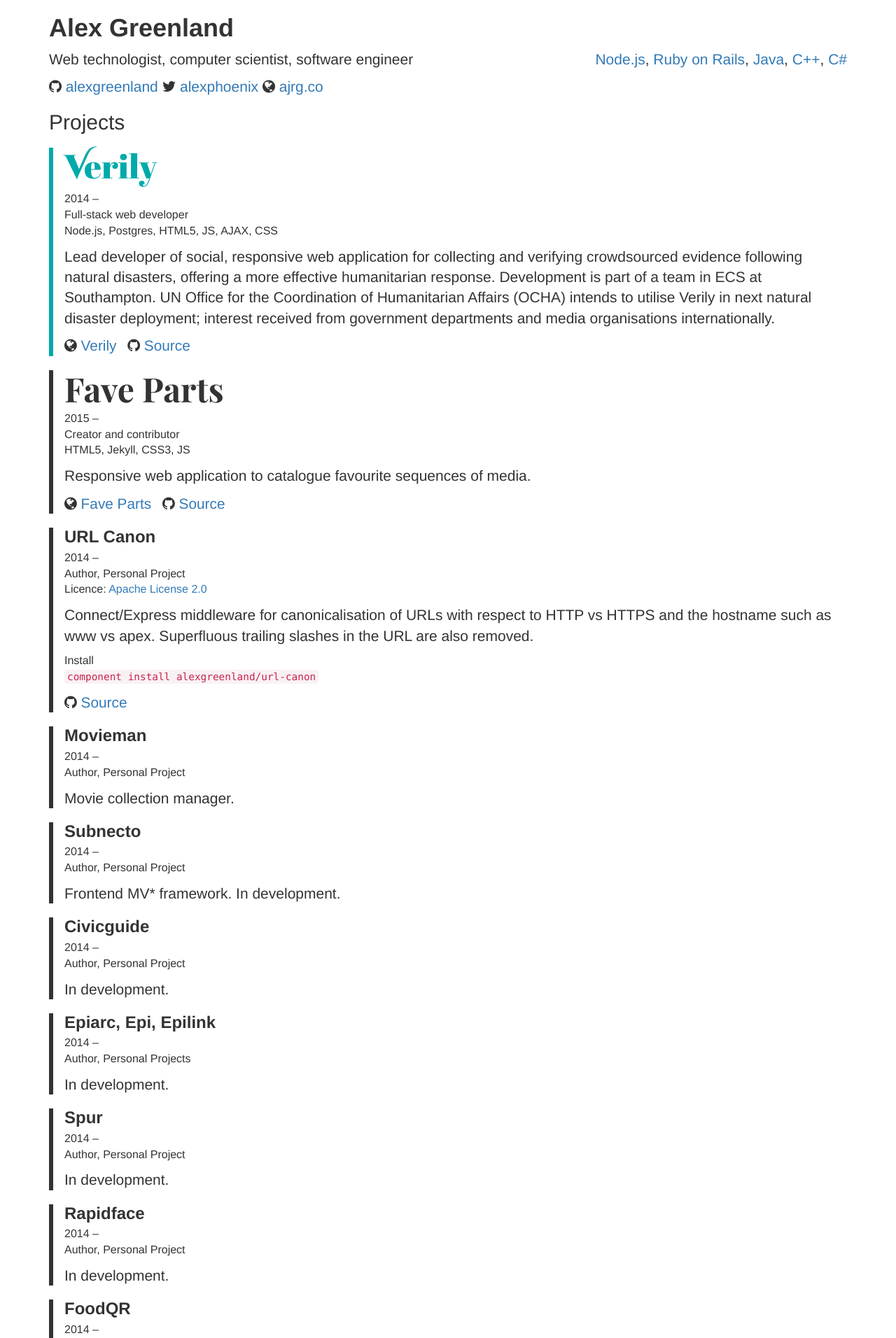
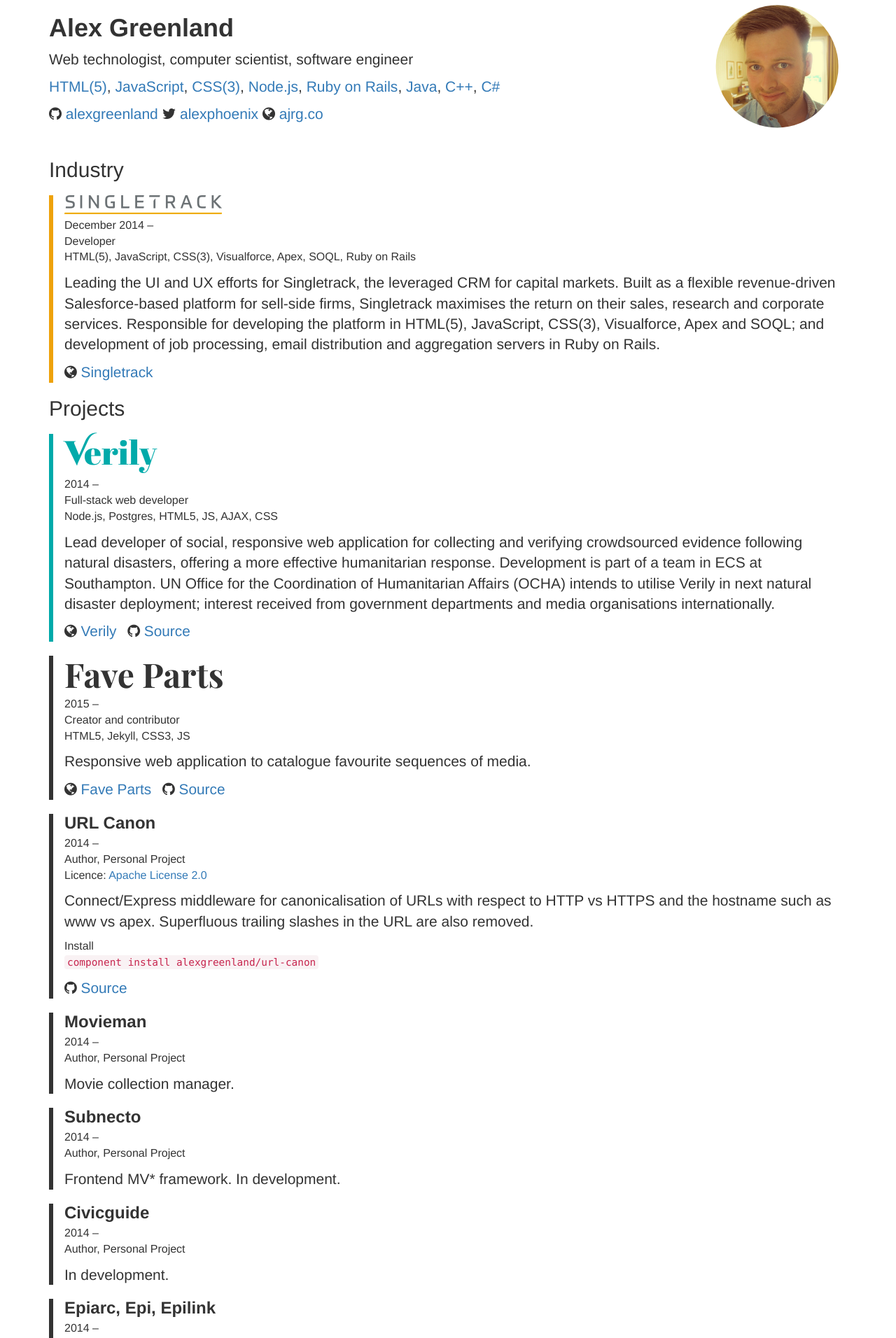
Before and after one commit to alexgreenland/alexgreenland.github.io, a Jekyll site: the page built from index.html, in a window 1280 px wide. Shown: the top 1912 px of the page at 70% size. Built offline with Jekyll 4.4.1, drawn with Linux system fonts in a browser that asks for light colours; nearby versions of some CDN libraries; some web fonts are replaced; Markdown is read by kramdown in place of the engine named in the settings.

Commit message:
Design updates

```diff
--- a/_config.yml
+++ b/_config.yml
@@ -1,6 +1,6 @@
 name: Alex Greenland
 markdown: redcarpet
-pygments: true
+highlighter: pygments
 
 # Server
 host: localhost
--- a/_layouts/default.html
+++ b/_layouts/default.html
@@ -7,16 +7,16 @@
         <meta name="viewport" content="width=device-width, initial-scale=1.0">
 
         <!-- Latest compiled and minified CSS -->
-        <link rel="stylesheet" href="//maxcdn.bootstrapcdn.com/bootstrap/3.2.0/css/bootstrap.min.css">
+        <link rel="stylesheet" href="//maxcdn.bootstrapcdn.com/bootstrap/3.3.5/css/bootstrap.min.css">
 
         <!--<script src="//code.jquery.com/jquery-1.11.1.min.js"></script>-->
 
         <link href="//fonts.googleapis.com/css?family=News+Cycle:400,700|Abril+Fatface|Playfair+Display:400,700,900|Cinzel+Decorative:900" rel="stylesheet" type="text/css">
 
         <!-- Latest compiled and minified JavaScript -->
-        <!--<script src="//maxcdn.bootstrapcdn.com/bootstrap/3.2.0/js/bootstrap.min.js"></script>-->
+        <!--<script src="//maxcdn.bootstrapcdn.com/bootstrap/3.3.5/js/bootstrap.min.js"></script>-->
 
-        <link href="//maxcdn.bootstrapcdn.com/font-awesome/4.1.0/css/font-awesome.min.css" rel="stylesheet">
+        <link href="//maxcdn.bootstrapcdn.com/font-awesome/4.4.0/css/font-awesome.min.css" rel="stylesheet">
 
         <!-- Custom CSS -->
         <link rel="stylesheet" href="/css/main.css">
--- a/css/main.css
+++ b/css/main.css
@@ -1,8 +1,8 @@
 body {
     font-family: 'News Cycle', 'Helvetica Neue', Helvetica, Arial, sans-serif;
     font-size: 16px;
-/*    text-rendering: optimizeLegibility;*/
-/*    -webkit-font-smoothing: antialiased;*/
+    text-rendering: optimizeLegibility;
+    -webkit-font-smoothing: antialiased;
 }
 
 h1, h3 {
@@ -39,26 +39,41 @@
     display: block;
 }
 
+.vitals .info {
+	text-align: center;
+}
+
+.self-image {
+	width: 12em;
+	-webkit-clip-path: circle(44% at 48% 51%);
+	clip-path: circle(44% at 48% 51%);
+	margin: 0 auto;
+}
+
 @media (min-width: 400px) {
     .vitals .profession {
         font-size: 16px;
     }
 }
 
+@media (min-width: 768px) {
+	.vitals .profession {
+	    font-size: 21px;
+	}
 
-@media (min-width: 768px) {
-    .langs {
-        text-align: right;
-    }
+	.vitals .info {
+		text-align: left;
+	}
 
-    .vitals p.lead {
-        margin-bottom: 10px;
-    }
+	.self-image {
+		float: right;
+		position: relative;
+		top: -10px;
+	}
+}
 
-    .vitals .profession {
-        font-size: 21px;
-    }
-
+.vitals p.lead {
+    margin-bottom: 10px;
 }
 
 .box {
@@ -73,11 +88,15 @@
 }
 
 .box .foot {
+
 }
-
 
 .box a {
 
+}
+
+.box.singletrack {
+    border-left-color: #eea20c;
 }
 
 .box.verily {
@@ -113,6 +132,13 @@
 /*    font-weight: 700;*/
 }
 
+.singletrack-logo {
+	display: block;
+	background: url(/images/singletrack-logo.png) no-repeat;
+	width: 225px;
+	height: 27px;
+}
+
 .verily-logo {
     font-family: 'Abril Fatface', cursive;
     text-decoration: none;
--- a/index.html
+++ b/index.html
@@ -3,27 +3,57 @@
 ---
 
 <main role="main" class="home container" id="content">
-    <h1>Alex Greenland</h1>
     <section class="vitals">
         <div class="row">
-            <div class="col-sm-6">
+            <div class="col-xs-12 col-sm-12 col-md-3 col-md-push-9">
+				<img src="/images/self.jpg" class="img-responsive self-image">
+            </div>
+            <div class="info col-xs-12 col-sm-12 col-md-9 col-md-pull-3">
+				<h1>Alex Greenland</h1>
                 <p class="lead profession">
                     Web technologist, computer scientist, software engineer
                 </p>
-            </div>
-            <div class="col-sm-6">
                 <p class="lead langs">
-                    <a href="http://nodejs.org/">Node.js</a>, <a href="http://rubyonrails.org/">Ruby on Rails</a>, <a href="http://www.oracle.com/technetwork/java/">Java</a>, <a href="http://www.stroustrup.com/C++.html">C++</a>, <a href="http://msdn.microsoft.com/en-us/vstudio/hh341490">C#</a>
+                    <a href="http://www.w3.org/TR/html5/">HTML(5)</a>, <a href="http://www.ecma-international.org/publications/standards/Ecma-262.htm">JavaScript</a>, <a href="http://www.w3.org/standards/techs/css">CSS(3)</a>, <a href="http://nodejs.org/">Node.js</a>, <a href="http://rubyonrails.org/">Ruby on Rails</a>, <a href="http://www.oracle.com/technetwork/java/">Java</a>, <a href="http://www.stroustrup.com/C++.html">C++</a>, <a href="http://msdn.microsoft.com/en-us/vstudio/hh341490">C#</a>
                 </p>
+		        <p class="lead">
+		            <i class="fa fa-github"></i> <a href="https://github.com/alexgreenland">alexgreenland</a>
+		            <i class="fa fa-twitter"></i> <a href="https://twitter.com/alexphoenix">alexphoenix</a>
+		            <i class="fa fa-globe"></i> <a href="http://ajrg.co">ajrg.co</a>
+		        </p>
             </div>
         </div>
-        <p class="lead">
-            <i class="fa fa-github"></i> <a href="https://github.com/alexgreenland">alexgreenland</a>
-            <i class="fa fa-twitter"></i> <a href="https://twitter.com/alexphoenix">alexphoenix</a>
-            <i class="fa fa-globe"></i> <a href="http://ajrg.co">ajrg.co</a>
-        </p>
     </section>
     <!-- / .vitals -->
+
+	<section class="industry">
+		<h2>Industry</h2>
+
+        <section class="box singletrack">
+            <h3>
+                <a href="http://singletrack.com/" class="title singletrack-logo" title="Singletrack">
+                </a>
+            </h3>
+
+            <div class="foot">
+                December 2014 &ndash;
+                <br>
+                Developer
+                <br>
+                HTML(5), JavaScript, CSS(3), Visualforce, Apex, SOQL, Ruby on Rails
+                <p class="lead">
+                    Leading the UI and UX efforts for Singletrack, the leveraged CRM for capital markets. Built as a flexible revenue-driven Salesforce-based platform for sell-side firms, Singletrack maximises the return on their sales, research and corporate services. Responsible for developing the platform in HTML(5), JavaScript, CSS(3), Visualforce, Apex and SOQL; and development of job processing, email distribution and aggregation servers in Ruby on Rails.
+                </p>
+                <span class="outlink">
+                    <i class="fa fa-globe"></i>
+                    <a href="http://singletrack.com/">Singletrack</a>
+                </span>
+            </div>
+        </section>
+        <!-- / .box.verily -->
+
+	</section>
+	<!-- / .industry -->
 
     <section class="projects">
         <h2>Projects</h2>
```
Also changed, not shown: images/self-original.jpg (added), images/self.jpg (added), images/singletrack-logo.png (added).
